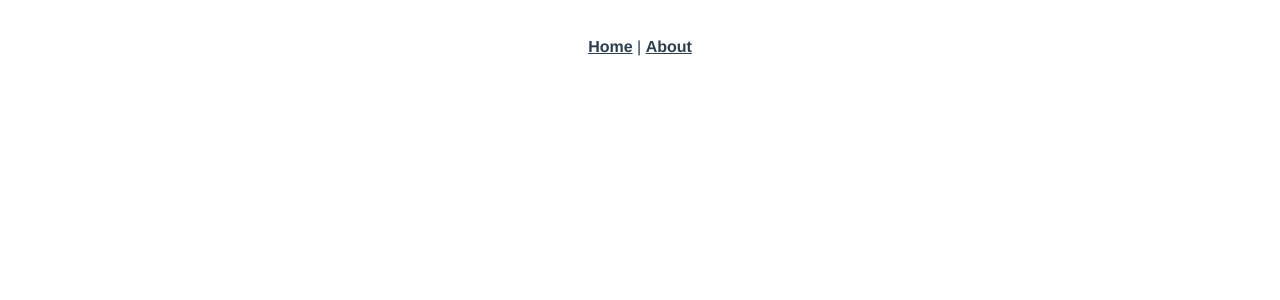
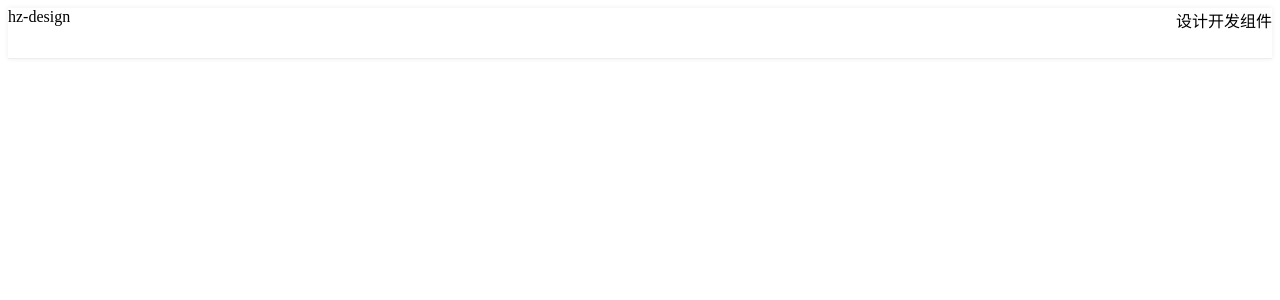
Before and after one commit to weixiao-hub/hzDesign, a Vue app: page /#/home in a window 1280 px wide. Before the commit this address had no page. Shown: the top 300 px of the page. Built offline with nearby package versions, Linux system fonts and the light colour scheme.

Commit message:
第一次提交 2023/6/6

```diff
--- a/src/App.vue
+++ b/src/App.vue
@@ -1,30 +1,9 @@
 <template>
   <nav>
-    <router-link to="/">Home</router-link> |
-    <router-link to="/about">About</router-link>
   </nav>
   <router-view/>
 </template>
 
 <style lang="scss">
-#app {
-  font-family: Avenir, Helvetica, Arial, sans-serif;
-  -webkit-font-smoothing: antialiased;
-  -moz-osx-font-smoothing: grayscale;
-  text-align: center;
-  color: #2c3e50;
-}
 
-nav {
-  padding: 30px;
-
-  a {
-    font-weight: bold;
-    color: #2c3e50;
-
-    &.router-link-exact-active {
-      color: #42b983;
-    }
-  }
-}
 </style>
--- a/src/components/HelloWorld.vue
+++ /dev/null
@@ -1,62 +0,0 @@
-<template>
-  <div class="hello">
-    <h1>{{ msg }}</h1>
-    <p>
-      For a guide and recipes on how to configure / customize this project,<br>
-      check out the
-      <a href="https://cli.vuejs.org" target="_blank" rel="noopener">vue-cli documentation</a>.
-    </p>
-    <h3>Installed CLI Plugins</h3>
-    <ul>
-      <li><a href="https://github.com/vuejs/vue-cli/tree/dev/packages/%40vue/cli-plugin-router" target="_blank" rel="noopener">router</a></li>
-      <li><a href="https://github.com/vuejs/vue-cli/tree/dev/packages/%40vue/cli-plugin-vuex" target="_blank" rel="noopener">vuex</a></li>
-      <li><a href="https://github.com/vuejs/vue-cli/tree/dev/packages/%40vue/cli-plugin-eslint" target="_blank" rel="noopener">eslint</a></li>
-      <li><a href="https://github.com/vuejs/vue-cli/tree/dev/packages/%40vue/cli-plugin-typescript" target="_blank" rel="noopener">typescript</a></li>
-    </ul>
-    <h3>Essential Links</h3>
-    <ul>
-      <li><a href="https://vuejs.org" target="_blank" rel="noopener">Core Docs</a></li>
-      <li><a href="https://forum.vuejs.org" target="_blank" rel="noopener">Forum</a></li>
-      <li><a href="https://chat.vuejs.org" target="_blank" rel="noopener">Community Chat</a></li>
-      <li><a href="https://twitter.com/vuejs" target="_blank" rel="noopener">Twitter</a></li>
-      <li><a href="https://news.vuejs.org" target="_blank" rel="noopener">News</a></li>
-    </ul>
-    <h3>Ecosystem</h3>
-    <ul>
-      <li><a href="https://router.vuejs.org" target="_blank" rel="noopener">vue-router</a></li>
-      <li><a href="https://vuex.vuejs.org" target="_blank" rel="noopener">vuex</a></li>
-      <li><a href="https://github.com/vuejs/vue-devtools#vue-devtools" target="_blank" rel="noopener">vue-devtools</a></li>
-      <li><a href="https://vue-loader.vuejs.org" target="_blank" rel="noopener">vue-loader</a></li>
-      <li><a href="https://github.com/vuejs/awesome-vue" target="_blank" rel="noopener">awesome-vue</a></li>
-    </ul>
-  </div>
-</template>
-
-<script lang="ts">
-import { defineComponent } from 'vue'
-
-export default defineComponent({
-  name: 'HelloWorld',
-  props: {
-    msg: String
-  }
-})
-</script>
-
-<!-- Add "scoped" attribute to limit CSS to this component only -->
-<style scoped lang="scss">
-h3 {
-  margin: 40px 0 0;
-}
-ul {
-  list-style-type: none;
-  padding: 0;
-}
-li {
-  display: inline-block;
-  margin: 0 10px;
-}
-a {
-  color: #42b983;
-}
-</style>
--- a/src/router/index.ts
+++ b/src/router/index.ts
@@ -1,19 +1,17 @@
 import { createRouter, createWebHashHistory, RouteRecordRaw } from 'vue-router'
-import HomeView from '../views/HomeView.vue'
 
 const routes: Array<RouteRecordRaw> = [
   {
     path: '/',
     name: 'home',
-    component: HomeView
-  },
-  {
-    path: '/about',
-    name: 'about',
+    redirect: '/home'
     // route level code-splitting
     // this generates a separate chunk (about.[hash].js) for this route
     // which is lazy-loaded when the route is visited.
-    component: () => import(/* webpackChunkName: "about" */ '../views/AboutView.vue')
+  },
+  {
+    path: '/home',
+    component: () => import(/* webpackChunkName: "about" */ '../views/Home.vue')
   }
 ]
 
--- a/src/views/AboutView.vue
+++ /dev/null
@@ -1,5 +0,0 @@
-<template>
-  <div class="about">
-    <h1>This is an about page</h1>
-  </div>
-</template>
--- /dev/null
+++ b/src/views/Home.vue
@@ -0,0 +1,44 @@
+<template>
+  <div id="Home">
+    <header>
+    <div class="logo">
+      <span>hz-design</span>
+    </div>
+    <div class="navbar">
+      <div class="item">设计</div>
+      <div class="item">开发</div>
+      <div class="item">组件</div>
+      <div class="item"></div>
+      <div class="item"></div>
+
+    </div>
+  </header>
+  </div>
+</template>
+
+<script lang="ts">
+import { defineComponent } from 'vue'
+
+export default defineComponent({
+  name: 'hzHome',
+  props: {
+    msg: String
+  }
+})
+</script>
+
+<!-- Add "scoped" attribute to limit CSS to this component only -->
+<style scoped lang="scss">
+  #Home {
+    header {
+      display: flex;
+      justify-content: space-between;
+      height: 50px;
+      border-bottom: 1px solid #eee;
+      box-shadow: 0 0 5px #eee;
+    }
+    .navbar {
+      display: flex;
+    }
+  }
+</style>
--- a/src/views/HomeView.vue
+++ /dev/null
@@ -1,18 +0,0 @@
-<template>
-  <div class="home">
-    <img alt="Vue logo" src="../assets/logo.png">
-    <HelloWorld msg="Welcome to Your Vue.js + TypeScript App"/>
-  </div>
-</template>
-
-<script lang="ts">
-import { defineComponent } from 'vue'
-import HelloWorld from '@/components/HelloWorld.vue' // @ is an alias to /src
-
-export default defineComponent({
-  name: 'HomeView',
-  components: {
-    HelloWorld
-  }
-})
-</script>
```
Also changed, not shown: src/store/index.ts (+5 -10 lines), 1 other file (tests, documents, lock files or other folders).
